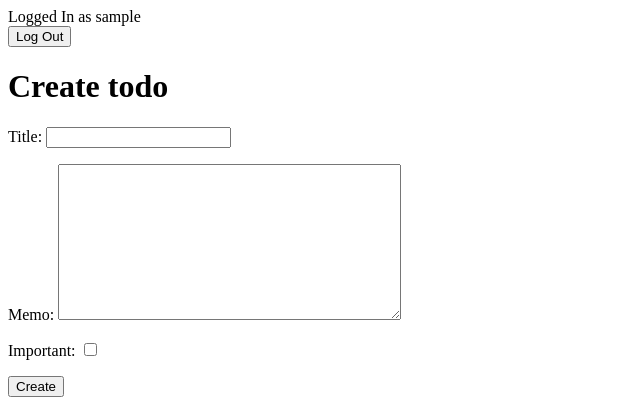
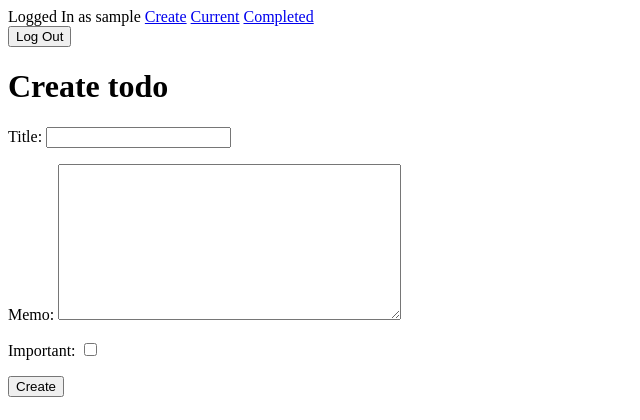
Before and after one commit to erischon/todowoo_project, a Django app: page /create/ in a window 1280 px wide. Shown: the top 420 px of the page, without its empty margins (0-640 px from the left). Run offline with Django 3.2, Linux system fonts and the light colour scheme; the visitor is signed in with stand-in values (Sample User, id 1).

Commit message:
Update base.html

```diff
--- a/todo/templates/todo/base.html
+++ b/todo/templates/todo/base.html
@@ -2,6 +2,10 @@
 {% if user.is_authenticated %}
 
     Logged In as {{ user.username }}
+
+    <a href="{% url 'createtodo' %}">Create</a>
+    <a href="{% url 'currenttodos' %}">Current</a>
+    <a href="{% url 'completedtodos' %}">Completed</a>
 
     <form action="{% url 'logoutuser' %}" method="POST">
         {% csrf_token %}
```
